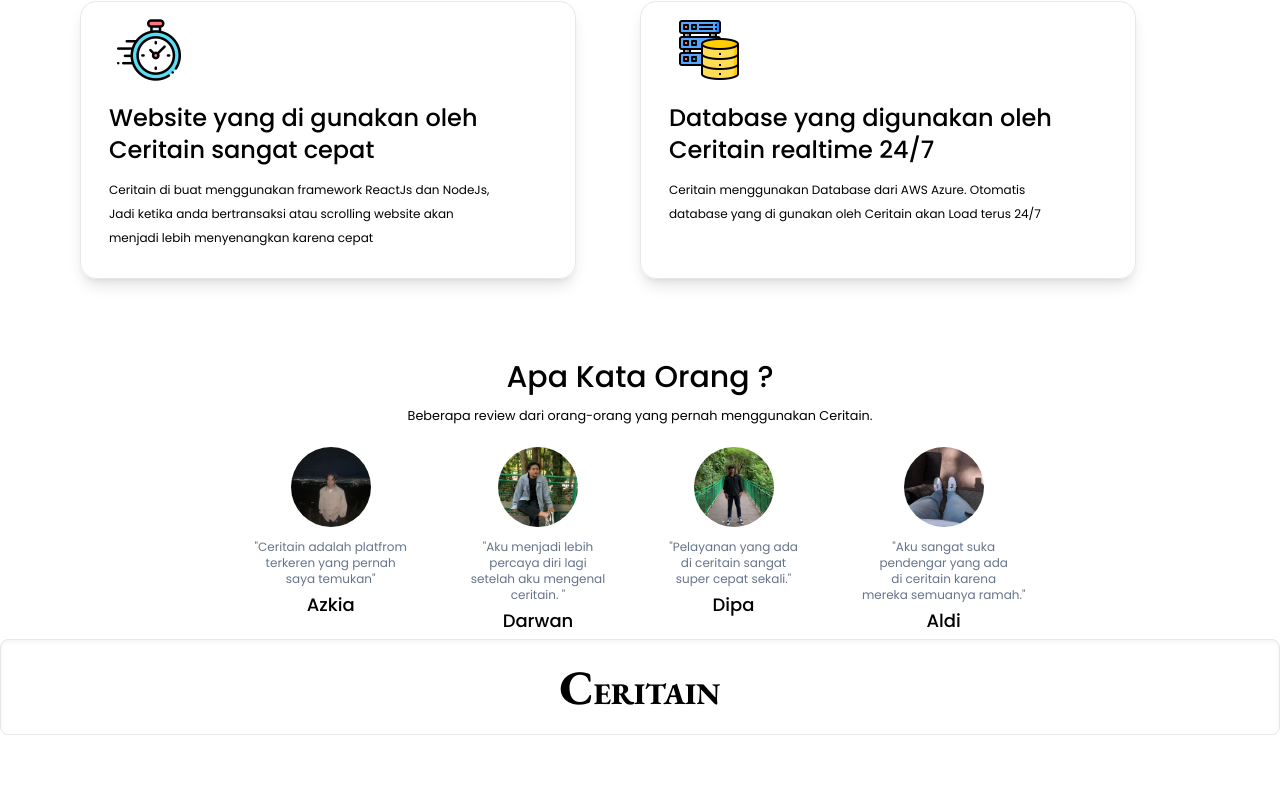
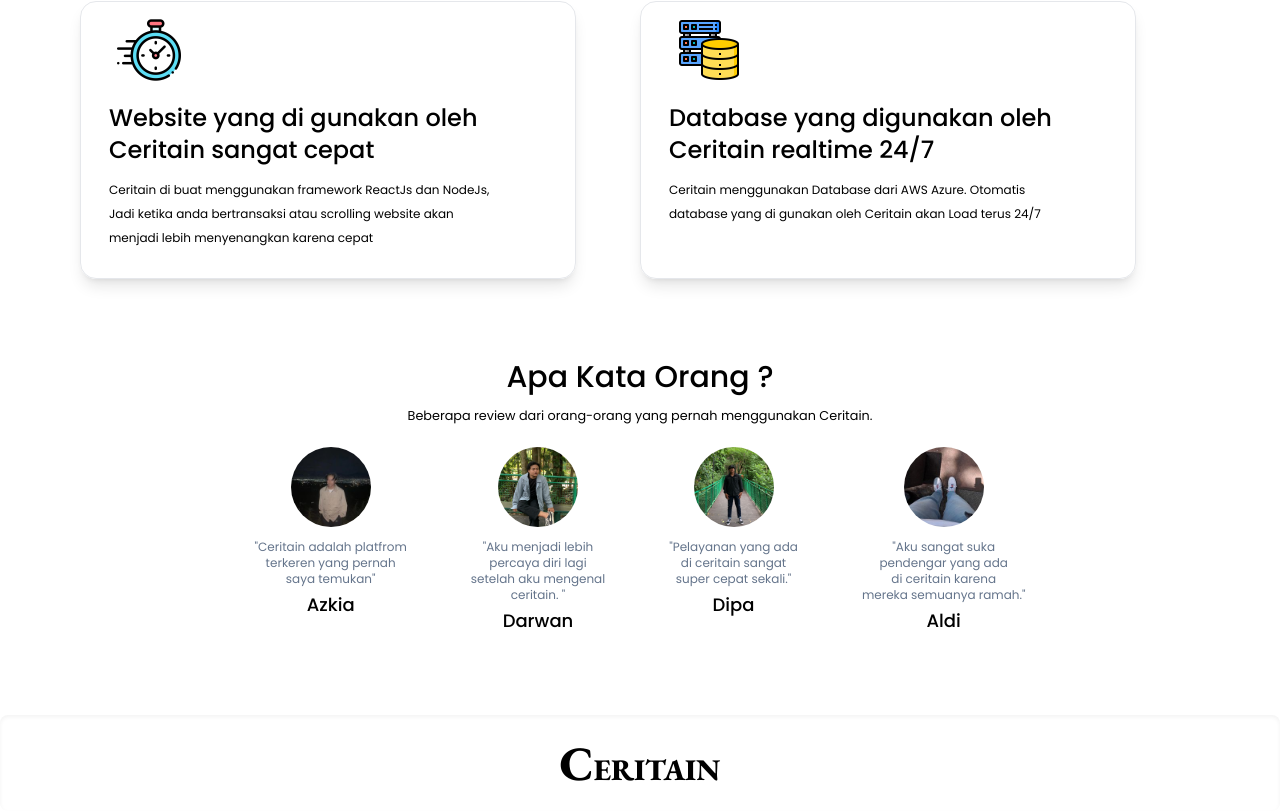
Before and after one commit to AhmadAzkia/ceritain, a React (Create React App) app: page / in a window 1280 px wide. Shown: the part 1229-2040 px from the top of the page. Before the commit the page ends 1964 px from the top, so only its background shows below. Built offline with nearby package versions, Linux system fonts and the light colour scheme; a web font is replaced by a local one.

Commit message:
Merubah footer

```diff
--- a/src/components/home/Footer.js
+++ b/src/components/home/Footer.js
@@ -4,7 +4,7 @@
 
 function Footer() {
   return (
-   <div className="border rounded-lg text-center h-24 flex items-center justify-center shadow-inner">
+   <div className="rounded-lg text-center mt-14 h-24 flex items-center justify-center shadow-inner md:mt-20">
       <a href="/" className="text-2xl md:text-3xl fontLogo">
         {/* Span untuk membuat huruf C jadi lebih besar */}
         <span className="text-4xl md:text-5xl">C</span>
```
